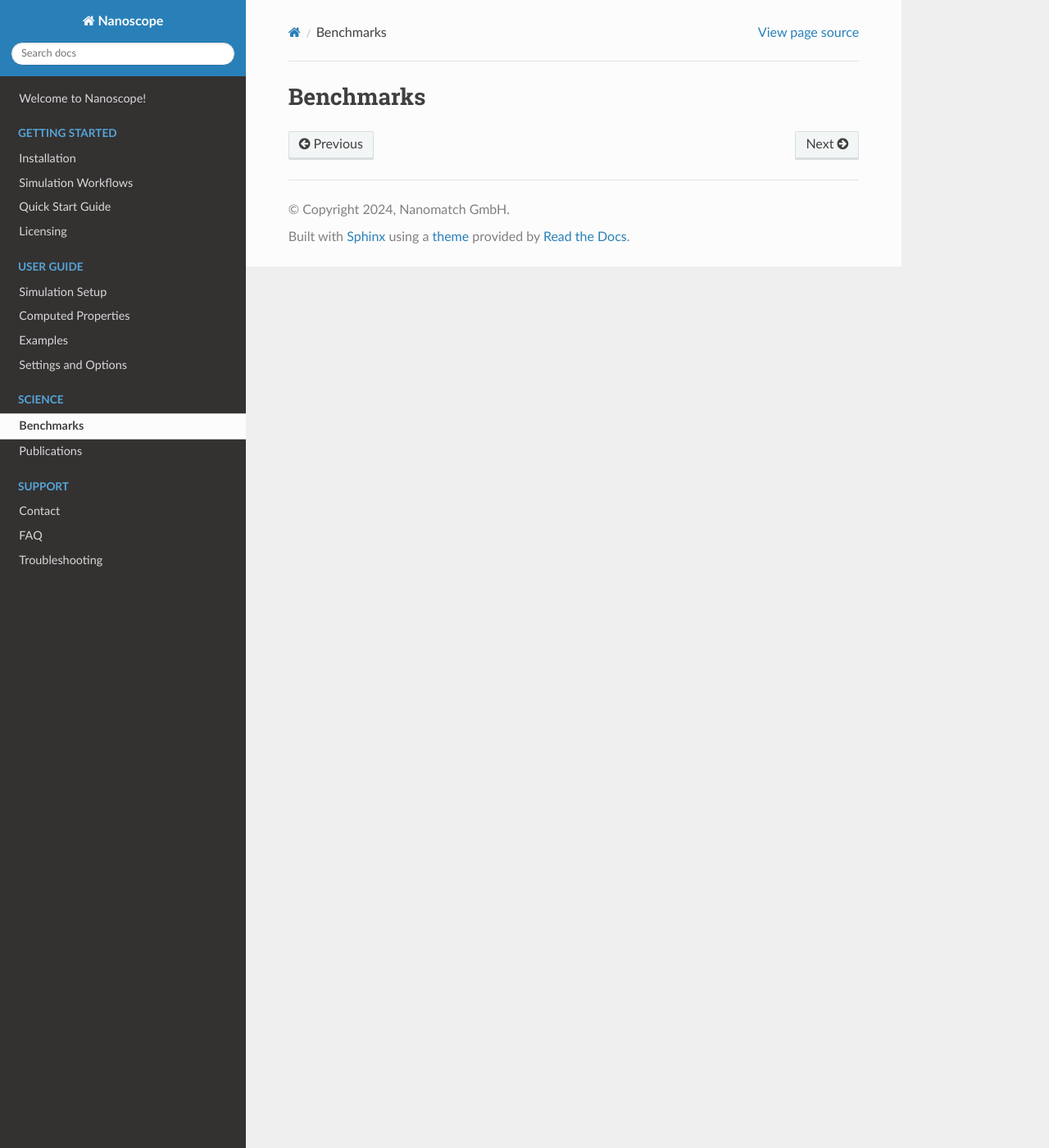
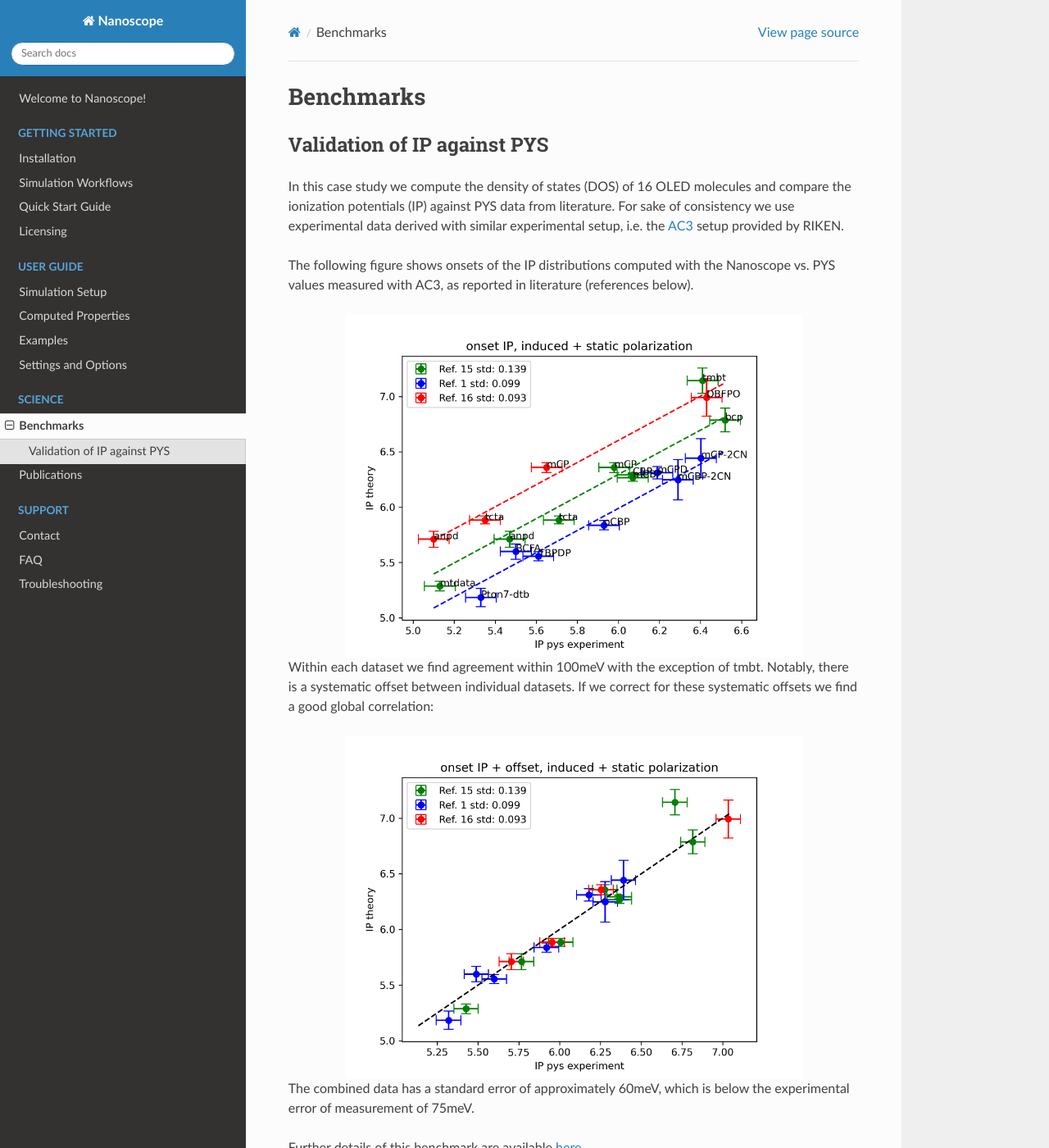
Before and after one commit to NanomatchGmbH/nanoscope-docs, a Sphinx documentation site: the page built from docs/source/science/benchmarks.rst, in a window 1280 px wide and 1400 px high. Shown: the whole window at 82% size. Built offline with Sphinx 7.4.7 and the Read the Docs theme 3.1.0, drawn with Linux system fonts in a browser that asks for light colours; some of the changed text lies outside the part shown.

Commit message:
first benchmark, kept very simple

```diff
--- a/docs/source/science/benchmarks.rst
+++ b/docs/source/science/benchmarks.rst
@@ -2,3 +2,34 @@
 
 Benchmarks
 ==========
+
+Validation of IP against PYS
+-----------------------------
+
+In this case study we compute the density of states (DOS) of 16 OLED molecules and compare the ionization potentials (IP) against PYS data from literature. For sake of consistency we use experimental data derived with similar experimental setup, i.e. the `AC3 <https://product.rikenkeiki.co.jp/english/ac/ac-3/>`_ setup provided by RIKEN.
+
+The following figure shows onsets of the IP distributions computed with the Nanoscope vs. PYS values measured with AC3, as reported in literature (references below).
+
+.. figure:: benchmarks/ip_results_SID.png
+   :alt: IP comparison experiment theory
+   :width: 80%
+   :align: center
+
+Within each dataset we find agreement within 100meV with the exception of tmbt. Notably, there is a systematic offset between individual datasets. If we correct for these systematic offsets we find a good global correlation:
+
+.. figure:: benchmarks/ip_results_shifted_SID.png
+   :alt: IP comparison experiment theory shifted
+   :width: 80%
+   :align: center
+
+The combined data has a standard error of approximately 60meV, which is below the experimental error of measurement of 75meV.
+
+Further details of this benchmark are available `here <https://doi.org/10.1002/sdtp.17597>`_.
+
+
+References:
+
+* **green data**: Chem. Phys. Rev. 2, 031304 (2021); DOI: 10.1063/5.0049513
+* **blue data**: Adv. Sci. 2021, 8, 2100586; DOI: 10.1002/advs.202100586
+* **red data**: Adv. Optical Mater. 2019, 7, 1900630, DOI: 10.1002/adom.201900630
+* Full description of this benchmark: `<https://doi.org/10.1002/sdtp.17597>`_
```
Also changed, not shown: docs/source/science/benchmarks/ip_results_SID.png (added), docs/source/science/benchmarks/ip_results_shifted_SID.png (added).
